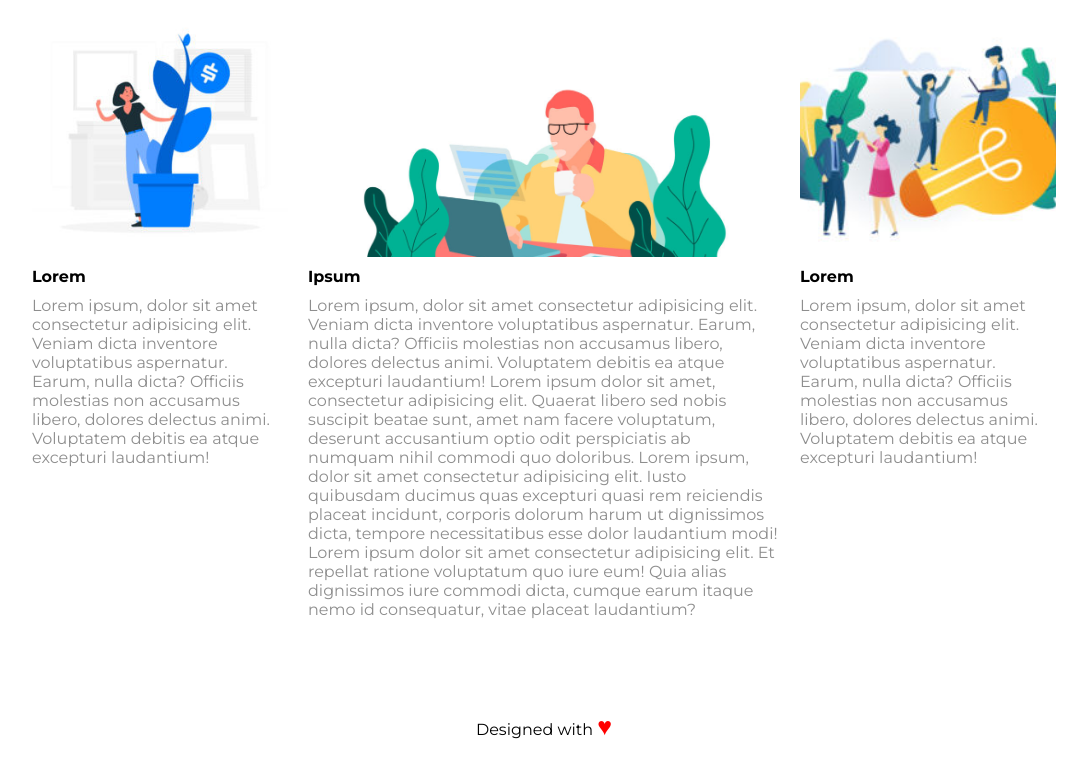
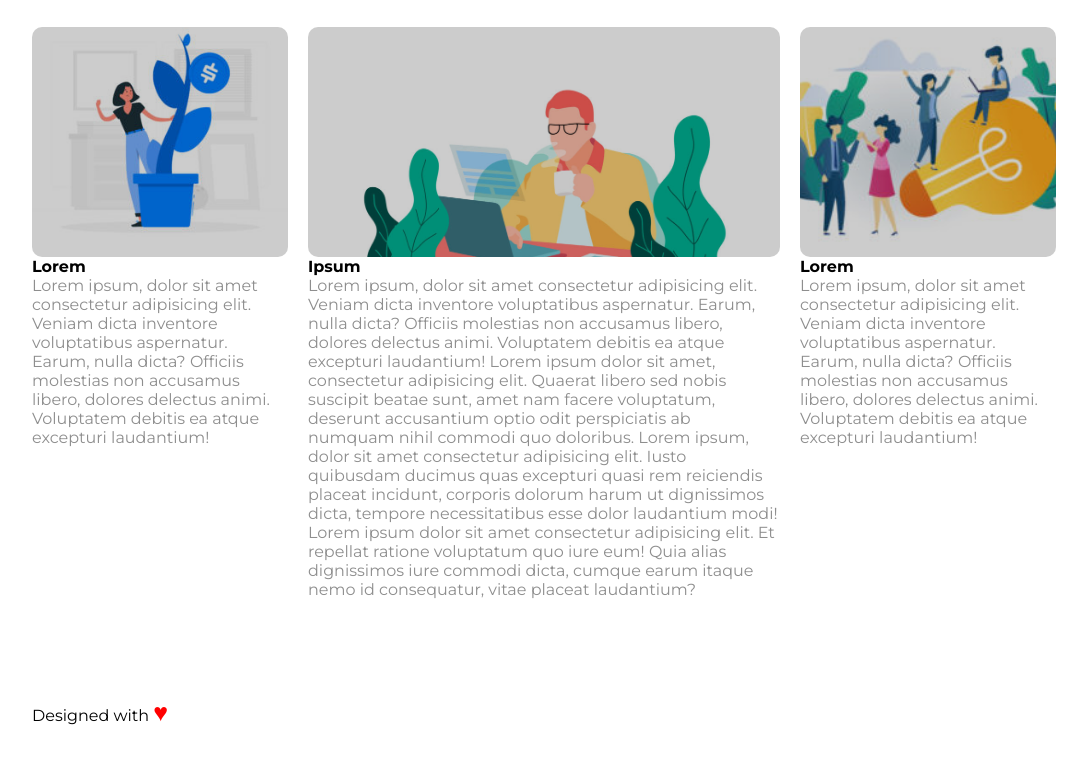
Before and after one commit to manfred-commits/htmlcss-wp, a plain HTML site: page index.html in a window 1280 px wide. Shown: the part 751-1535 px from the top of the page, without its empty margins (96-1183 px from the left). After the commit the page ends 1478 px from the top, so only its background shows below. Drawn offline with Linux system fonts and the light colour scheme.

Commit message:
Fine esercizio added overlay and proper text style

```diff
--- a/css/style.css
+++ b/css/style.css
@@ -50,12 +50,21 @@ li>a{
     background-position: center;
     margin: 30px 0 30px;
     border-radius: 10px;
+    overflow: hidden;
+}
+.overlay{
+    position: absolute;
+    background-color: rgba(0, 0, 0, 0.2);
+    top: 0;
+    right: 0;
+    left: 0;
+    bottom: 0;
 }
 .banner-text-container{
     position: absolute;
     bottom: 18%;
     left: 50px;
-    color: black;
+    color: white;
     width:48%;
 }
 .banner-title{
@@ -84,9 +93,13 @@ main p{
     height: 230px;
     background-position: center;
     background-size: cover;
+    position: relative;
+    border-radius: 10px;
+    overflow: hidden;
 }
-h4{
-    padding: 10px 0;
+}
+main h4{
+    padding: 20px 0;
 }
 .center-column{
     width: calc(50% - 40px);
@@ -98,6 +111,10 @@ h4{
     height: 230px;
     background-size: cover;
     background-position:top;
+    position: relative;
+    border-radius: 10px;
+    overflow: hidden;
+}
 }
 .right-column{
     width: 25%;
@@ -108,10 +125,14 @@ h4{
     height: 230px;
     background-size: cover;
     background-position:top;
+    position: relative;
+    border-radius: 10px;
+    overflow: hidden;
+}
+
 }
 footer{
     width: 100%;
-    height: 80px;
     margin-top: 14px;
     margin-bottom: 20px;
     text-align: center;
--- a/index.html
+++ b/index.html
@@ -33,6 +33,7 @@
             </header>
             <!-- banner section -->
             <section class="banner-section clearfix">
+                <div class="overlay"></div>
                 <div class="banner-text-container">
                     <div class="banner-title">Pretium ac placerat dui interdum nunc in eros urna morbi</div>
                     <div class="banner-text">Lorem ipsum dolor sit amet consectetur adipisicing elit. Ab laudantium amet aliquid pariatur, molestiae hic aliquam...</div>
@@ -40,7 +41,7 @@
             </section>
             <!-- /banner section -->
             <!-- main sections with columns of the web page -->
-            <main>
+            <main class="clearfix">
                 <div class="heading-column-section">
                     <h1>Leadership</h1>
                     <p>Fertenum urna a libero tempus</p>
@@ -48,17 +49,23 @@
                 <!-- container for the 3 columns -->
                 <div class="columns-container clearfix">
                     <div class="left-column">
-                        <div class="left-column-img"></div>
+                        <div class="left-column-img">
+                            <div class="overlay"></div>
+                        </div>
                         <h4>Lorem</h4>
                         <p>Lorem ipsum, dolor sit amet consectetur adipisicing elit. Veniam dicta inventore voluptatibus aspernatur. Earum, nulla dicta? Officiis molestias non accusamus libero, dolores delectus animi. Voluptatem debitis ea atque excepturi laudantium!</p>
                     </div>
                     <div class="center-column">
-                        <div class="center-column-img"></div>
+                        <div class="center-column-img">
+                            <div class="overlay"></div>
+                        </div>
                         <h4>Ipsum</h4>
                         <p>Lorem ipsum, dolor sit amet consectetur adipisicing elit. Veniam dicta inventore voluptatibus aspernatur. Earum, nulla dicta? Officiis molestias non accusamus libero, dolores delectus animi. Voluptatem debitis ea atque excepturi laudantium! Lorem ipsum dolor sit amet, consectetur adipisicing elit. Quaerat libero sed nobis suscipit beatae sunt, amet nam facere voluptatum, deserunt accusantium optio odit perspiciatis ab numquam nihil commodi quo doloribus. Lorem ipsum, dolor sit amet consectetur adipisicing elit. Iusto quibusdam ducimus quas excepturi quasi rem reiciendis placeat incidunt, corporis dolorum harum ut dignissimos dicta, tempore necessitatibus esse dolor laudantium modi! Lorem ipsum dolor sit amet consectetur adipisicing elit. Et repellat ratione voluptatum quo iure eum! Quia alias dignissimos iure commodi dicta, cumque earum itaque nemo id consequatur, vitae placeat laudantium?</p>
                     </div>
                     <div class="right-column">
-                        <div class="right-column-img"></div>
+                        <div class="right-column-img">
+                            <div class="overlay"></div>
+                        </div>
                         <h4>Lorem</h4>
                         <p>Lorem ipsum, dolor sit amet consectetur adipisicing elit. Veniam dicta inventore voluptatibus aspernatur. Earum, nulla dicta? Officiis molestias non accusamus libero, dolores delectus animi. Voluptatem debitis ea atque excepturi laudantium!</p>
                     </div>
@@ -66,7 +73,9 @@
                 <!-- /container for the 3 columns -->
             </main>
             <!-- /main sections with columns of the web page -->
-            <footer>Designed with <span>&hearts;</span></footer>
+            <footer>
+                Designed with <span>&hearts;</span>
+            </footer>
         </div>
         <!-- /web page container -->
     </body>
```
